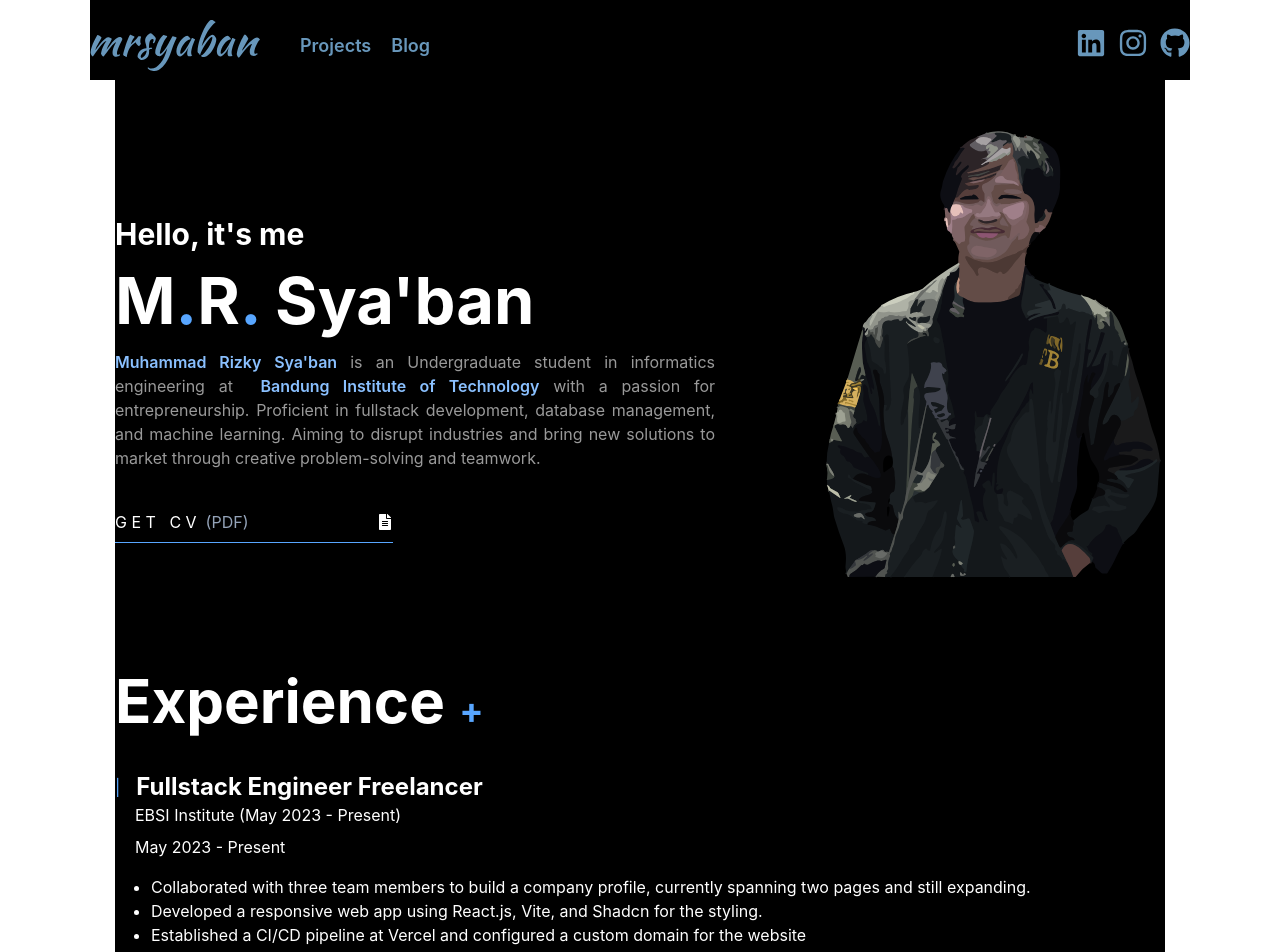
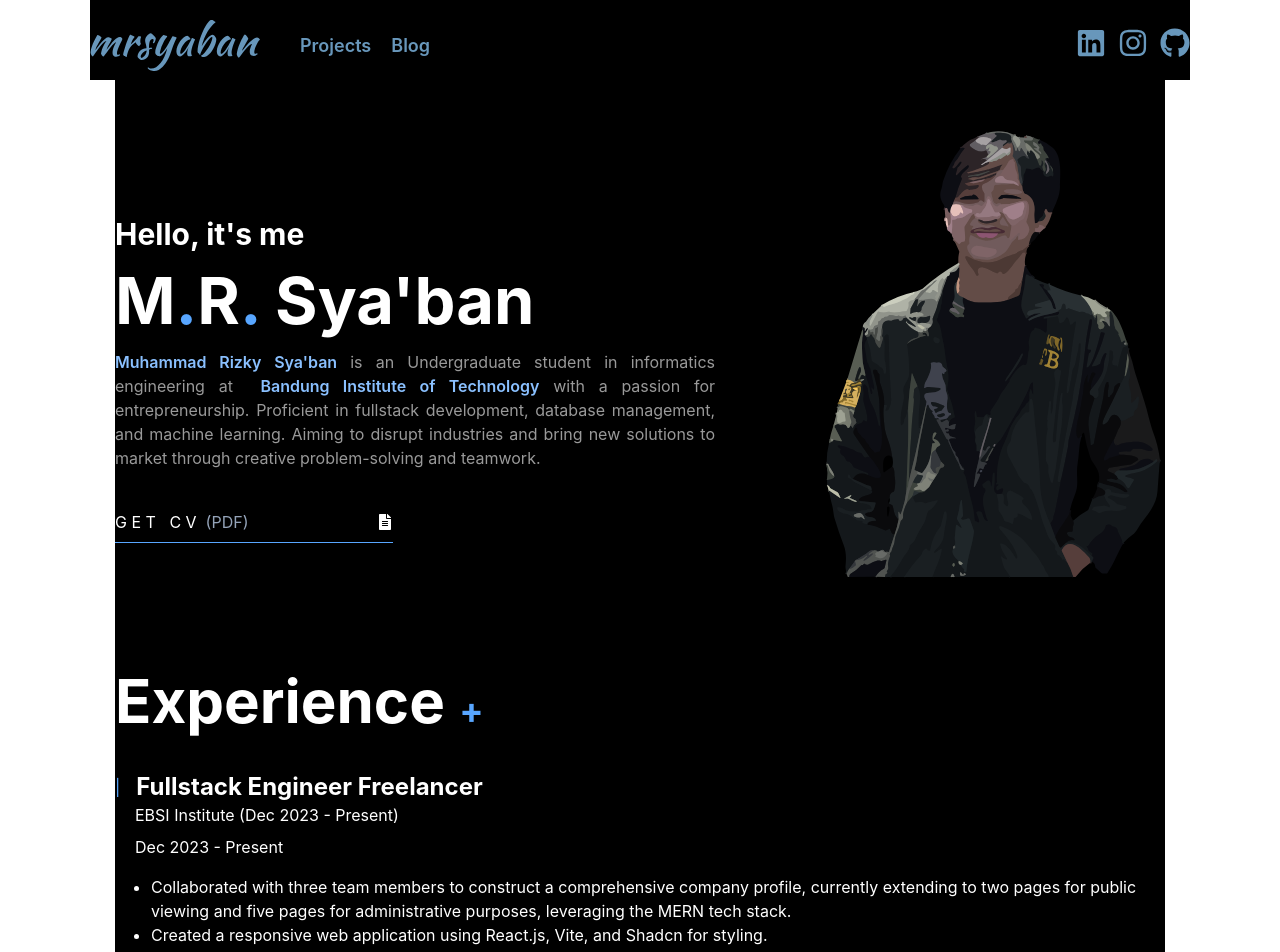
Before and after one commit to mrsyaban/personal-web, a React (Create React App) app: page / in a window 1280 px wide. Shown: the top 952 px of the page. Built offline with nearby package versions, Linux system fonts and the light colour scheme.

Commit message:
update data

```diff
--- a/src/components/homepage/about-me/index.tsx
+++ b/src/components/homepage/about-me/index.tsx
@@ -19,7 +19,7 @@ const AboutMe = () => {
         </p>
         <a
           className="flex  justify-start "
-          href="https://drive.google.com/file/d/1N_T3bGwpMeUpkQ7NaSP6J7jgikdQvEzs/view?usp=drive_link"
+          href="https://drive.google.com/file/d/1iT-xcs3OR3-uhCq1FCxIGI-qRtxp0qQ4/view?usp=drive_link"
           rel="noreferrer"
           target="_blank"
         >
--- a/src/database/data.tsx
+++ b/src/database/data.tsx
@@ -16,11 +16,12 @@ export const careerData = [
     {
         position: 'Fullstack Engineer Freelancer',
         company: 'EBSI Institute',
-        date: 'May 2023 - Present',
+        date: 'Dec 2023 - Present',
         description:
             [
-            'Collaborated with three team members to build a company profile, currently spanning two pages and still expanding.',
-            'Developed a responsive web app using React.js, Vite, and Shadcn for the styling.',
+            'Collaborated with three team members to construct a comprehensive company profile, currently extending to two pages for public viewing and five pages for administrative purposes, leveraging the MERN tech stack.',
+            'Created a responsive web application using React.js, Vite, and Shadcn for styling.',
+            "Developed a server for the admin dashboard using Express.js and implemented database storage using MongoDB.",
             'Established a CI/CD pipeline at Vercel and configured a custom domain for the website'
             ],
         link: 'https://www.ebsinstite.id',
```
